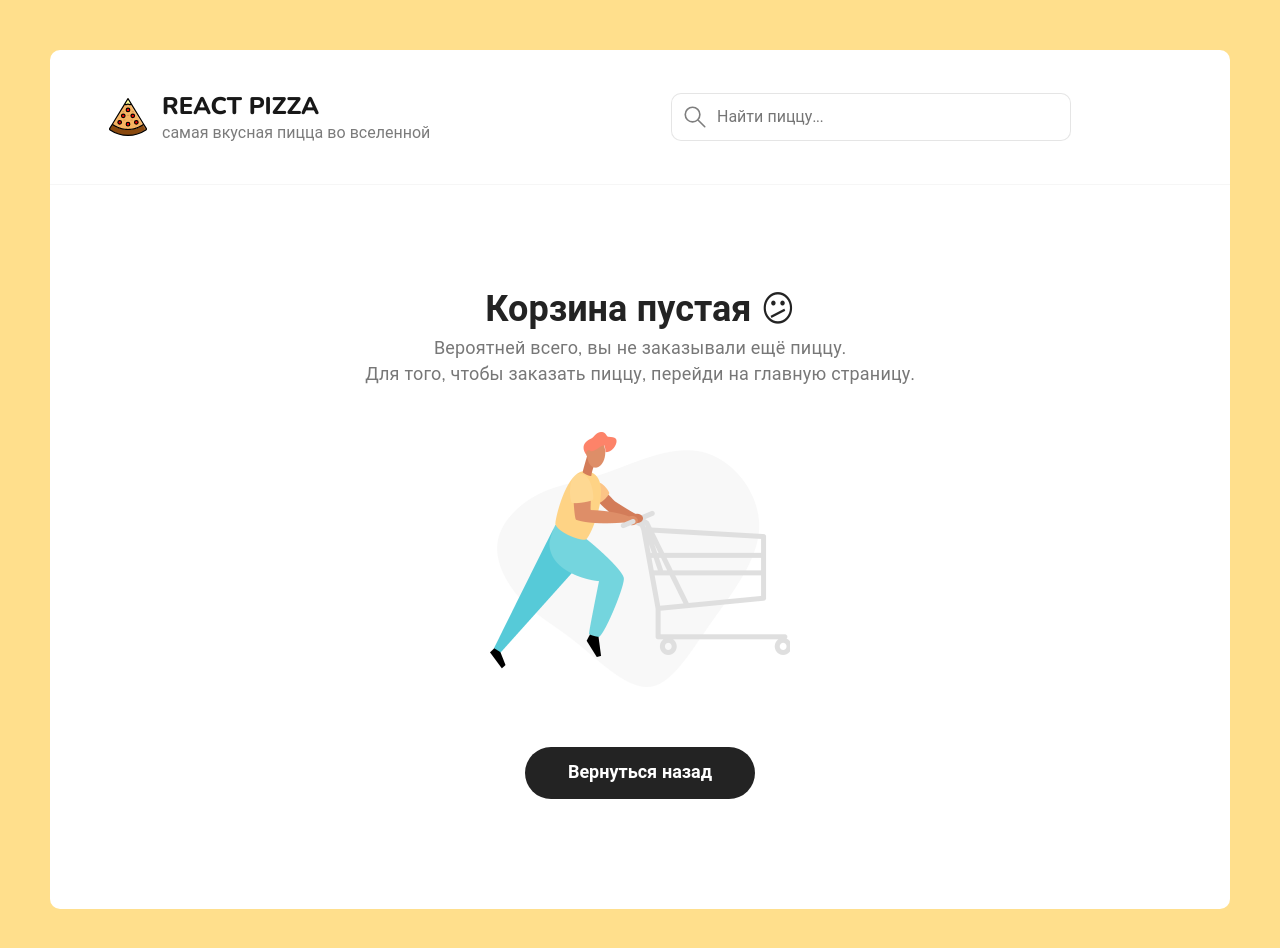
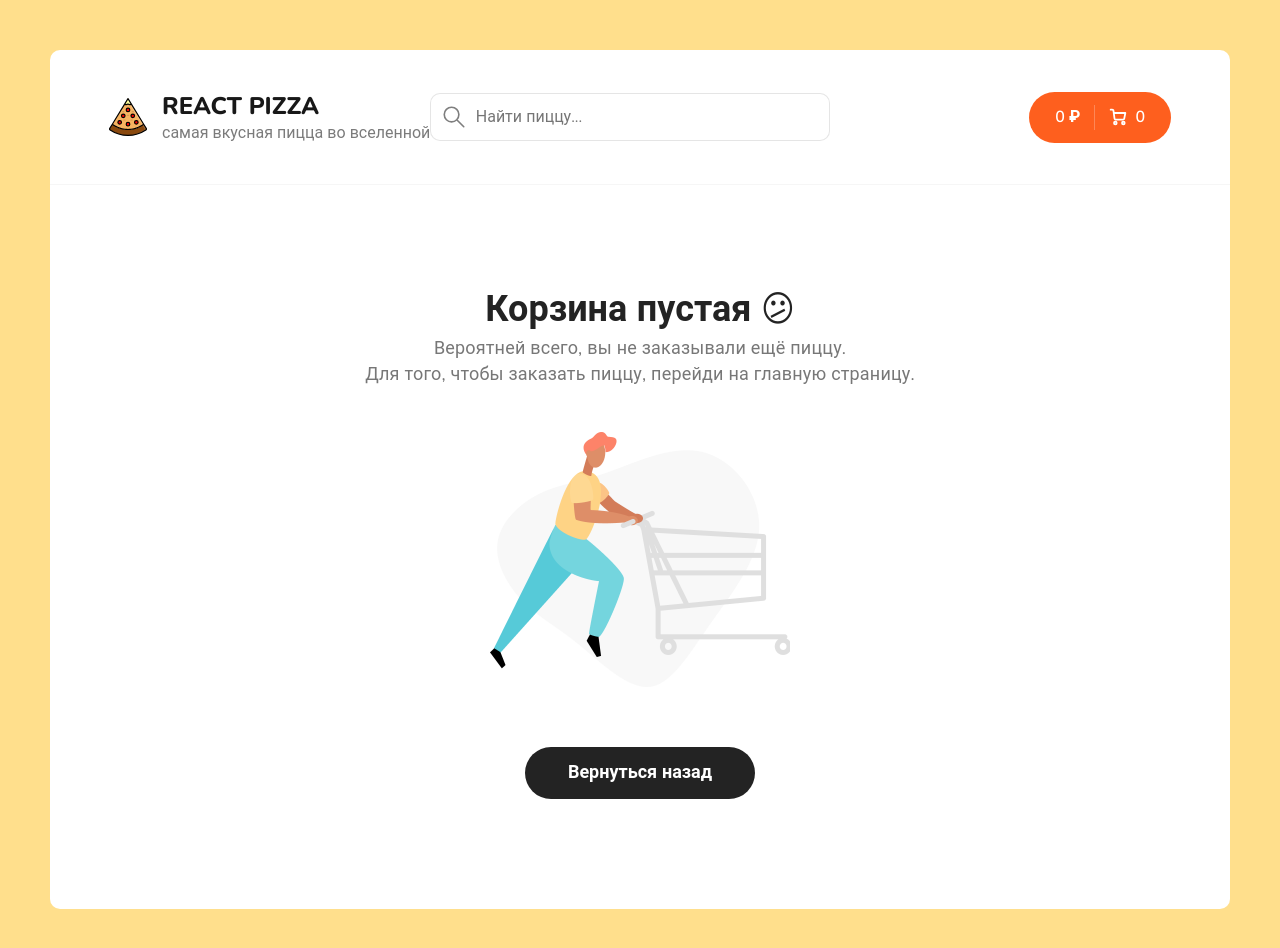
Before and after one commit to Timofey72/react-pizza, a React (Create React App) app: page /cart in a window 1280 px wide. Shown: the top 948 px of the page. Built offline with nearby package versions, Linux system fonts and the light colour scheme.

Commit message:
delete unnecessary function

```diff
--- a/src/components/Header.jsx
+++ b/src/components/Header.jsx
@@ -1,4 +1,4 @@
-import { Link, useLocation } from 'react-router-dom';
+import { Link } from 'react-router-dom';
 import { useSelector } from 'react-redux';
 
 import Search from './Search';
@@ -8,7 +8,6 @@ import { selectCart } from '../redux/slices/cartSlice';
 
 function Header() {
   const { items, totalPrice } = useSelector(selectCart);
-  const { pathname } = useLocation();
 
   const count = items.reduce((sum, item) => sum + item.count, 0);
 
@@ -26,7 +25,6 @@ function Header() {
         </Link>
         <Search />
 
-        {pathname !== '/cart' && (
         <div className='header__cart'>
           <Link to='/cart' className='button button--cart'>
             <span>{totalPrice} ₽</span>
@@ -59,7 +57,6 @@ function Header() {
             <span>{count}</span>
           </Link>
         </div>
-        )}
       </div>
     </div>
   );
```
Lines whose indentation alone changed are shown as unchanged.
